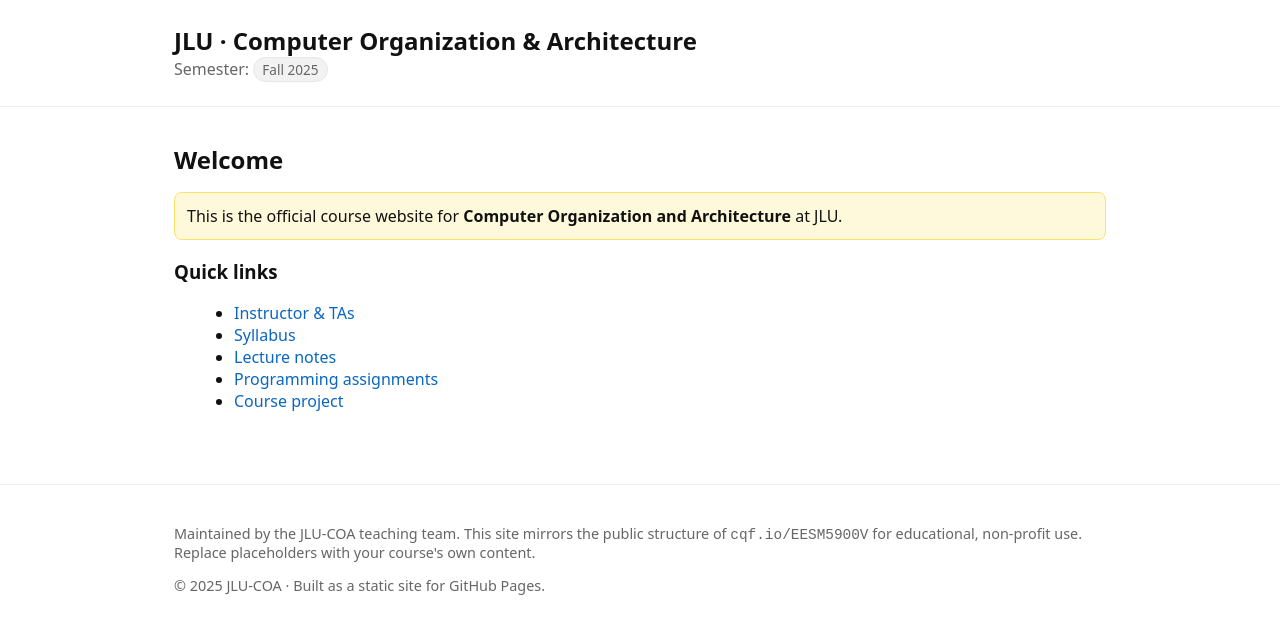
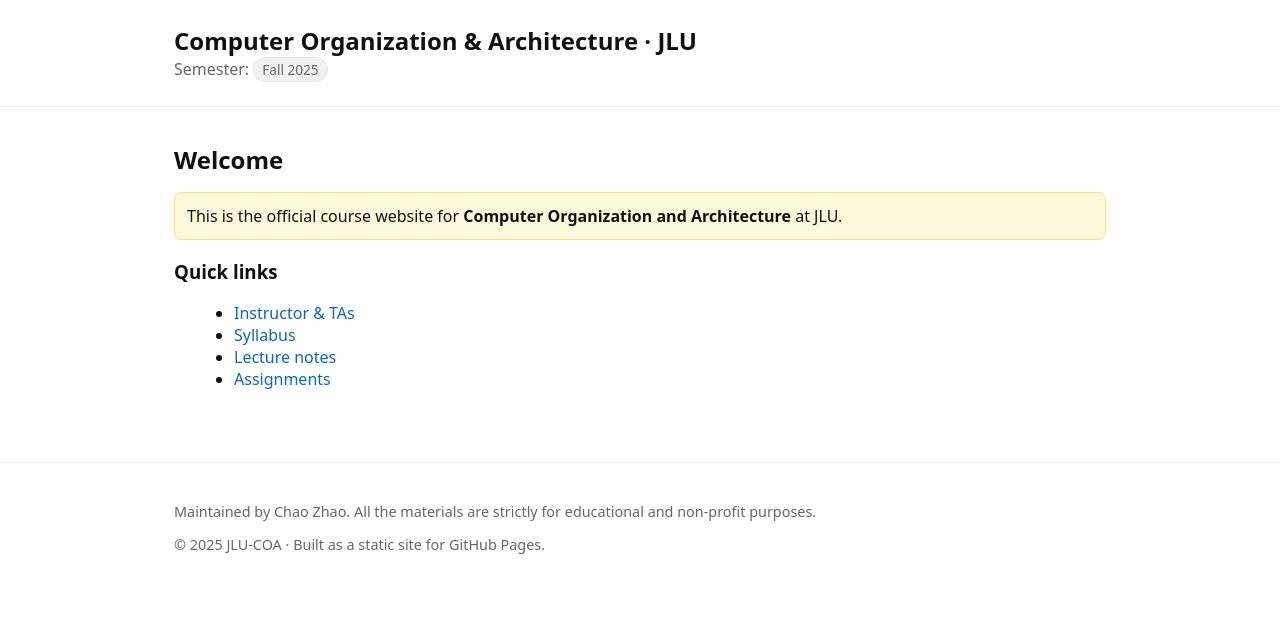
Before and after one commit to EIRL-JLU/JLU-COA, a plain HTML site: page index.html in a window 1280 px wide. Drawn offline with Linux system fonts and the light colour scheme.

Commit message:
Update index.html

```diff
--- a/index.html
+++ b/index.html
@@ -9,7 +9,7 @@
   <body>
     <header>
       <div class="container">
-        <h1 class="title">JLU · Computer Organization & Architecture</h1>
+        <h1 class="title">Computer Organization & Architecture · JLU</h1>
         <div class="muted">Semester: <span class="tag">Fall 2025</span></div>
       </div>
     </header>
@@ -23,14 +23,13 @@
   <li><a href="about/personnel.html">Instructor & TAs</a></li>
   <li><a href="about/syllabus.html">Syllabus</a></li>
   <li><a href="lectures/index.html">Lecture notes</a></li>
-  <li><a href="programs/index.html">Programming assignments</a></li>
-  <li><a href="project.html">Course project</a></li>
+  <li><a href="programs/index.html">Assignments</a></li>
 </ul>
 
     </div></main>
     <footer>
       <div class="container">
-        <p>Maintained by the JLU-COA teaching team. This site mirrors the public structure of <code>cqf.io/EESM5900V</code> for educational, non-profit use. Replace placeholders with your course's own content.</p>
+        <p>Maintained by Chao Zhao. All the materials are strictly for educational and non-profit purposes. </p>
         <p class="muted">© 2025 JLU-COA · Built as a static site for GitHub Pages.</p>
       </div>
     </footer>
```
